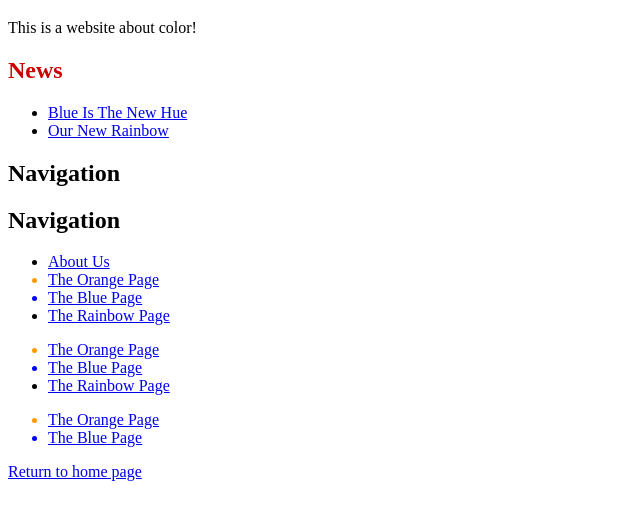
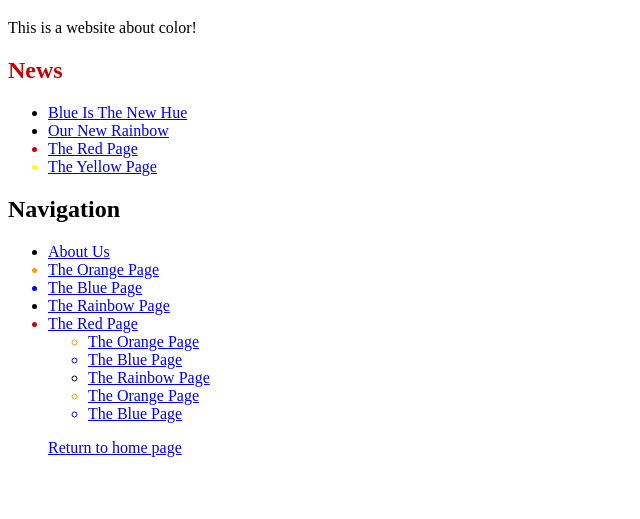
Before and after one commit to mabdelmahmoud/GitTurtorial, a plain HTML site: page index.html in a window 1280 px wide. Shown: the part 61-580 px from the top of the page, without its empty margins (0-640 px from the left). Drawn offline with Linux system fonts and the light colour scheme.

Commit message:
Add red page

```diff
--- a/index.html
+++ b/index.html
@@ -11,10 +11,15 @@
 <ul>
   <li><a href="news-1.html">Blue Is The New Hue</a></li>
   <li><a href="rainbow.html">Our New Rainbow</a></li>
+  <li style="color: #C00">
+  <a href="red.html">The Red Page</a>
+</li>
+<li style="color: #FF0">
+  <a href="yellow.html">The Yellow Page</a>
+</li>
 </ul>
   </ul>
   <h2>Navigation</h2>
-<h2>Navigation</h2>
 <ul>
   <li>
     <a href="about/index.html">About Us</a>
@@ -28,7 +33,9 @@
   <li>
     <a href="rainbow.html">The Rainbow Page</a>
   </li>
-</ul>
+  <li style="color: #C00">
+    <a href="red.html">The Red Page</a>
+  </li>
 <ul>
   <li style="color: #F90">
     <a href="orange.html">The Orange Page</a>
--- /dev/null
+++ b/red.html
@@ -0,0 +1,14 @@
+!DOCTYPE html>
+<html lang="en">
+<head>
+  <title>The Red Page</title>
+  <link rel="stylesheet" href="blob:https://epub-reader.online/d78f3ac6-3cfe-4493-8554-268454170fdb" />
+  <meta charset="utf-8" />
+</head>
+<body>
+  <h1 style="color: #C00">The Red Page</h1>
+  <p>Red is the color of <span style="color: #C00">passion</span>!</p>
+
+  <p><a href="index.html">Return to home page</a></p>
+</body>
+</html>
```
